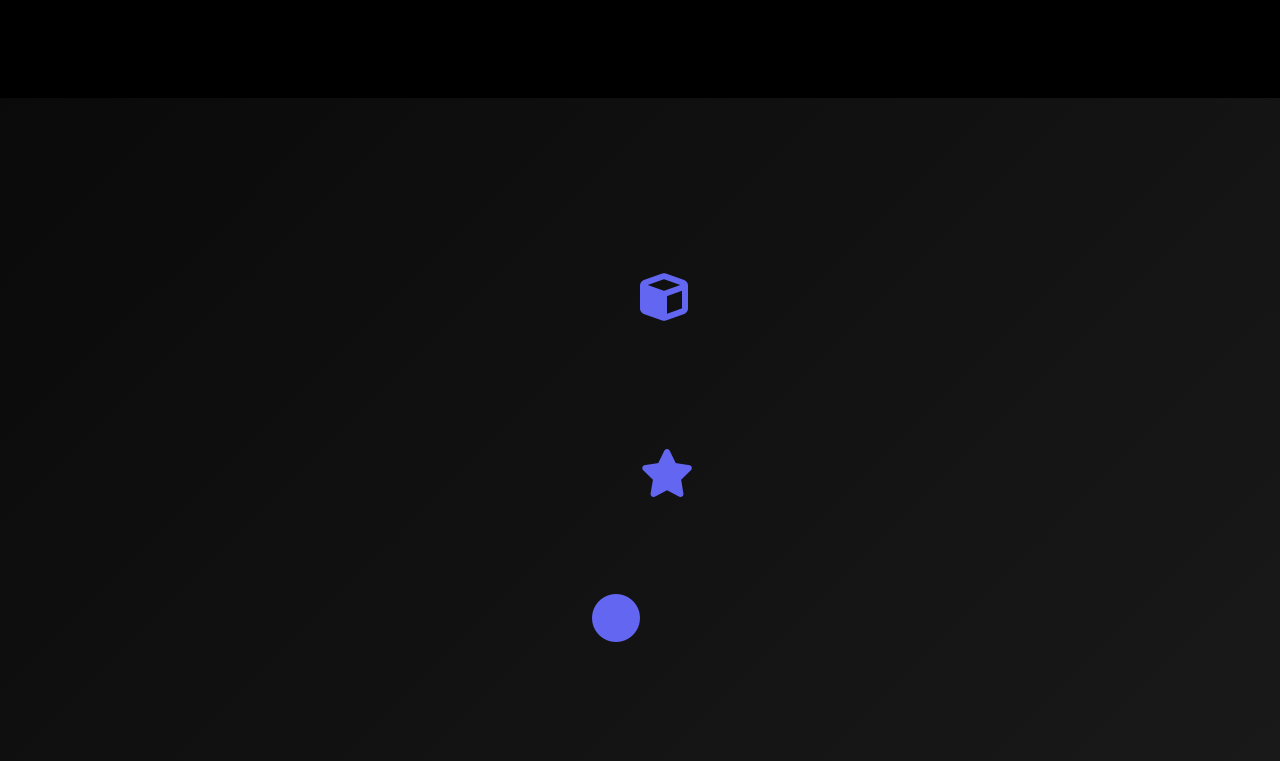
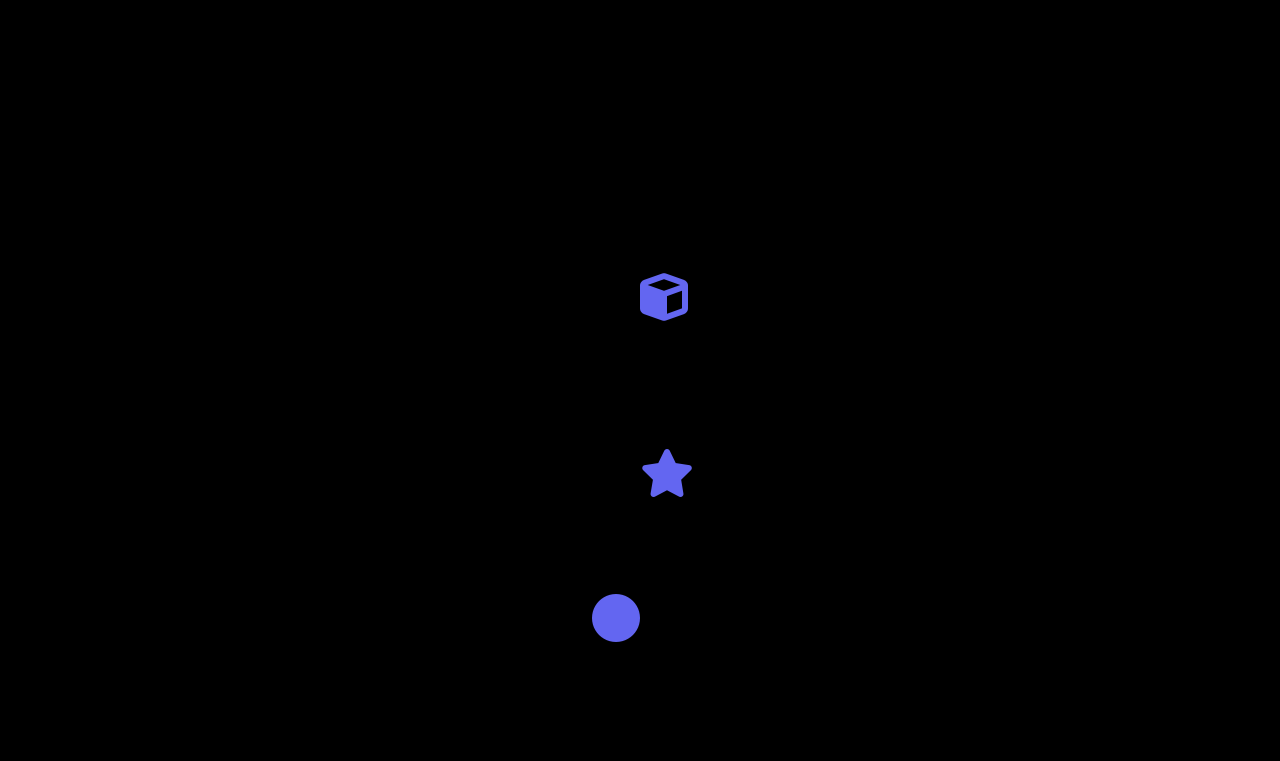
Before and after one commit to noleforte/top, a plain HTML site: page index.html in a window 1280 px wide. Shown: the part 3779-4540 px from the top of the page. Drawn offline with Linux system fonts and the light colour scheme; some icons are missing.

Commit message:
Remove background gradient from body in CSS to simplify design and improve visual consistency.

```diff
--- a/styles.css
+++ b/styles.css
@@ -173,7 +173,6 @@ body {
     min-height: 100vh;
     display: flex;
     align-items: center;
-    background: linear-gradient(135deg, #0a0a0a 0%, #1a1a1a 100%);
     position: relative;
     overflow: hidden;
 }
```
